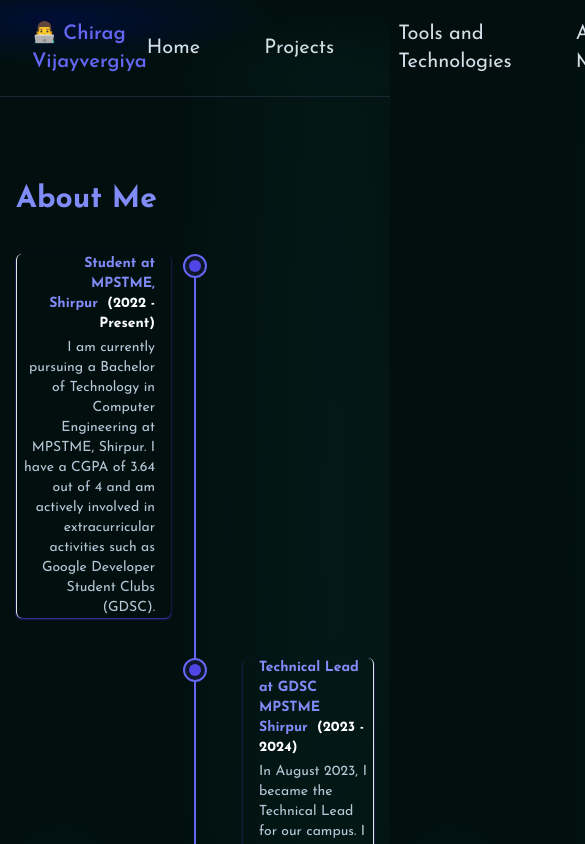
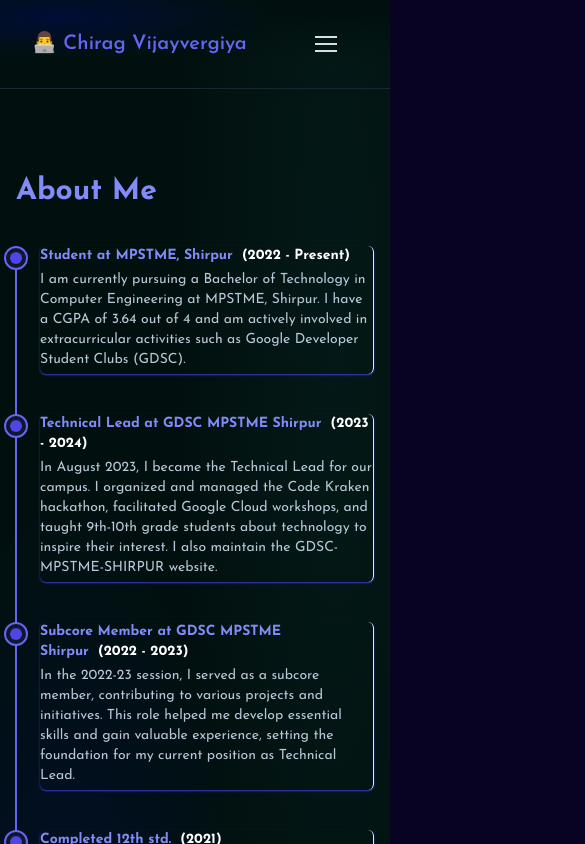
Before and after one commit to chirag412vijayvergiya/Portfolio, a Next.js app: page /about-me in a window 390 px wide. Shown: the top 844 px of the page, 585 px wide, since content can reach past the window. Built offline with nearby package versions, Linux system fonts and the light colour scheme.

Commit message:
Made website Responsive

```diff
--- a/app/_components/Aboutme.js
+++ b/app/_components/Aboutme.js
@@ -57,7 +57,7 @@ function Aboutme() {
           </div>
         </div>
       </div>
-      <div className="text-center text-base text-accent-400">
+      <div className="text-center text-base text-accent-400 mx-4 md:mx-0">
         Copyright &#169; 2024 || Chirag Vijayvergiya All Right Reserved.
       </div>
     </footer>
--- /dev/null
+++ b/app/_components/HeaderMobile.js
@@ -0,0 +1,44 @@
+"use client";
+import { useState } from "react";
+import { Squash as Hamburger } from "hamburger-react";
+import { navLinks } from "../_lib/constants";
+import Link from "next/link";
+import { usePathname } from "next/navigation";
+
+function HeaderMobile() {
+  const [isOpen, setOpen] = useState(false);
+  const pathname = usePathname();
+
+  return (
+    <div>
+      <Hamburger size={22} toggled={isOpen} toggle={setOpen} />
+      {isOpen && (
+        <div className="fixed left-0 right-0 top-[5rem] border-b border-b-white/20 p-5 pt-7 backdrop-blur-md backdrop-filter">
+          <ul className="grid gap-2">
+            {navLinks.map((link) => {
+              const isActive = pathname === link.to;
+              return (
+                <li
+                  key={link.label}
+                  className="w-full rounded-xl bg-gradient-to-tr from-gray-500 via-gray-900 to-gray-800 p-[0.08rem]"
+                >
+                  <Link
+                    href={link.to}
+                    onClick={() => setOpen((prev) => !prev)}
+                    className={`flex w-full items-center justify-between rounded-xl bg-gray-900 p-5 ${
+                      isActive ? "text-red-500" : "text-white"
+                    }`}
+                  >
+                    <span className="flex gap-1 text-lg">{link.label}</span>
+                  </Link>
+                </li>
+              );
+            })}
+          </ul>
+        </div>
+      )}
+    </div>
+  );
+}
+
+export default HeaderMobile;
--- a/app/_components/Navigation.js
+++ b/app/_components/Navigation.js
@@ -1,20 +1,26 @@
+"use client";
+
 import Link from "next/link";
 import { navLinks } from "../_lib/constants";
+import HeaderMobile from "./HeaderMobile";
 
 function Navigation() {
   return (
-    <nav className="z-10 text-xl ">
-      <ul className="flex items-center gap-16">
+    <nav className="z-10 text-xl">
+      <ul className="flex items-center gap-16 ">
         {navLinks.map((link) => (
-          <li key={link.to}>
+          <li key={link.to} className="hidden sm:block">
             <Link
               href={link.to}
-              className="hover:text-accent-400 transition-colors no-underline"
+              className="hover:text-accent-400 transition-colors no-underline "
             >
               {link.label}
             </Link>
           </li>
         ))}
+        <li className="mx-2 md:hidden">
+          <HeaderMobile />
+        </li>
       </ul>
     </nav>
   );
--- a/app/_components/ProjectCard.js
+++ b/app/_components/ProjectCard.js
@@ -13,11 +13,11 @@ function ProjectCard({
   return (
     <div
       key={index}
-      className={`flex items-center p-6 rounded-xl shadow-lg gap-[10rem] ${
-        index % 2 === 0 ? "flex-row" : "flex-row-reverse"
+      className={`flex flex-col items-center p-6 rounded-xl shadow-lg gap-[2rem] md:gap-[10rem] ${
+        index % 2 === 0 ? "md:flex-row" : "md:flex-row-reverse"
       }`}
     >
-      <div className="relative flex-shrink-0 w-full md:w-2/5 mt-6 md:mt-0">
+      <div className="relative flex-shrink-0 w-full md:w-2/5 mt-2 md:mt-0">
         <Image
           src="/laptop.svg"
           alt="Laptop Graphic"
@@ -30,7 +30,6 @@ function ProjectCard({
             <Image
               src={projectImage}
               alt={title}
-              //   layout="fill"
               fill
               className="object-cover object-top"
               quality={100}
--- a/app/_components/Timeline.js
+++ b/app/_components/Timeline.js
@@ -7,25 +7,26 @@ function Timeline() {
         About Me
       </h2>
       <div className="relative">
-        {/* Vertical Line */}
-        <div className="absolute left-1/2 transform -translate-x-1/2 w-0.5 bg-indigo-500 h-full"></div>
+        <div className="absolute md:left-1/2 left-0 transform -translate-x-1/2 w-0.5 bg-indigo-500 h-full"></div>
         {timelineEvents.map((event, index) => (
           <div
             key={index}
-            className={`mb-10 flex w-full ${
-              index % 2 === 0 ? "justify-start" : "justify-end"
+            className={`mb-10 flex w-full justify-start ${
+              index % 2 === 0 ? "md:justify-start" : "md:justify-end"
             }`}
           >
             <div
-              className={`relative w-1/2 ${
-                index % 2 === 0 ? "pr-6 text-right" : "pl-6 text-left"
+              className={`relative md:w-1/2 w-full pl-6 text-right${
+                index % 2 === 0
+                  ? "md:pr-6 md:text-right"
+                  : "md:pl-6 md:text-left"
               }`}
             >
               <div
-                className={`rounded-md shadow-sm shadow-indigo-700 pb-1${
+                className={`rounded-md shadow-sm shadow-indigo-700 pb-1 border-r pl-2${
                   index % 2 === 0
-                    ? "border-indigo-600  border-l pr-4"
-                    : "border-indigo-600 border-r pl-4 ml-6"
+                    ? "border-indigo-600  md:border-l md:pr-4"
+                    : "border-indigo-600 md:border-r md:pl-4 md:ml-6"
                 }`}
               >
                 <h3 className="text-white text-sm font-body-1 md:text-sm font-bold mb-1">
@@ -40,7 +41,7 @@ function Timeline() {
               </div>
             </div>
             {/* Circle */}
-            <span className="flex absolute left-1/2 transform -translate-x-1/2 justify-center items-center w-6 h-6 bg-slate-900 border-2 border-indigo-500 rounded-full">
+            <span className="flex absolute md:left-1/2 left-0 transform -translate-x-1/2 justify-center items-center w-6 h-6 bg-slate-900 border-2 border-indigo-500 rounded-full">
               <div className="w-3 h-3 bg-indigo-600 rounded-full"></div>
             </span>
           </div>
--- a/app/layout.js
+++ b/app/layout.js
@@ -9,7 +9,6 @@ const josefin = Josefin_Sans({
 });
 
 export const metadata = {
-  // title: "The Wild Oasis",
   title: {
     template: "%s | Portfolio",
     default: "Welcome | Chirag Vijayvergiya",
@@ -32,7 +31,9 @@ export default function RootLayout({ children }) {
       >
         <Header />
         <div className="flex-1  grid min-h-screen">
-          <main className="max-w-7xl mx-auto w-full">{children}</main>
+          <main className="max-w-7xl mx-auto w-full border-b border-primary-900">
+            {children}
+          </main>
           <Aboutme />
         </div>
 
--- a/app/page.js
+++ b/app/page.js
@@ -5,7 +5,7 @@ import CustomTypewriter from "./_components/CustomeTypewriter";
 
 export default function Home() {
   return (
-    <main className="mt-14 mx-auto px-8 pt-12 pb-0 mb-[-126px] min-h-screen md:px-16">
+    <main className="md:mt-14 mx-auto px-8 pt-12 pb-0 md:mb-[-126px] min-h-screen md:px-16">
       <div className="container mx-auto flex flex-col py-12">
         <div className="w-full flex flex-col lg:flex-row lg:items-center justify-between">
           <div className="flex flex-col justify-center text-center lg:text-left lg:w-1/2">
--- a/package.json
+++ b/package.json
@@ -9,6 +9,7 @@
     "lint": "next lint"
   },
   "dependencies": {
+    "hamburger-react": "^2.5.1",
     "lucide-react": "^0.400.0",
     "next": "14.2.4",
     "react": "^18",
```
Also changed, not shown: 1 other file (tests, documents, lock files or other folders).
